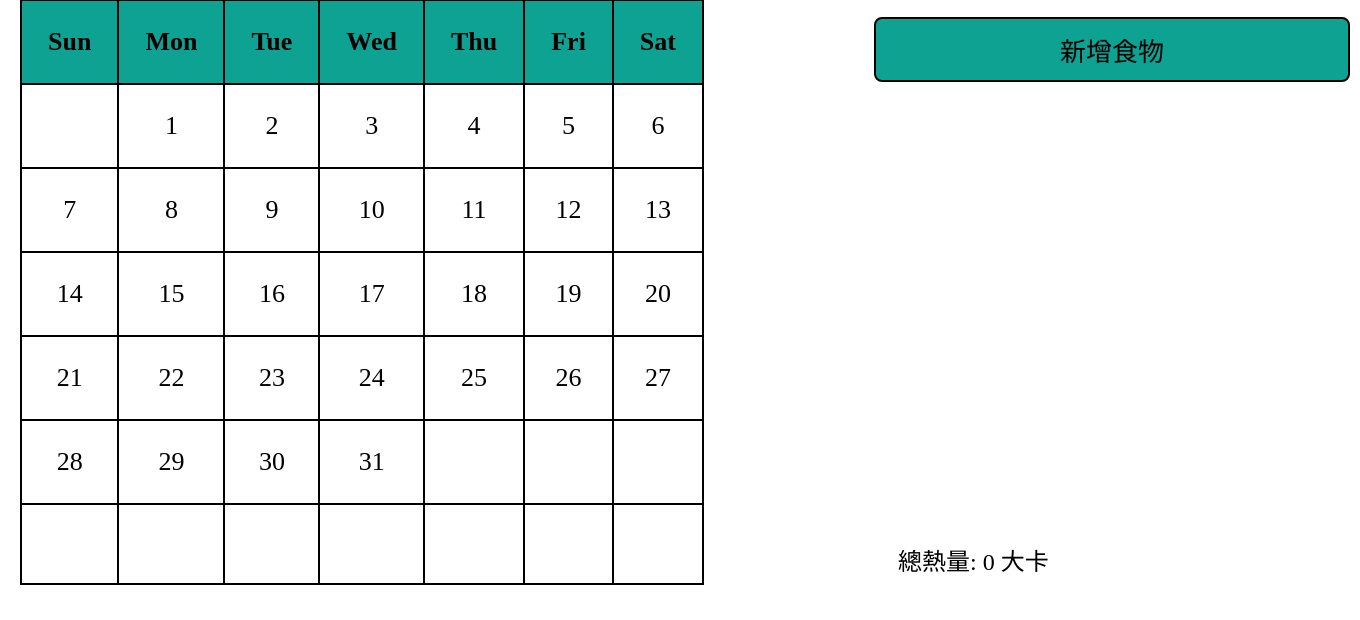
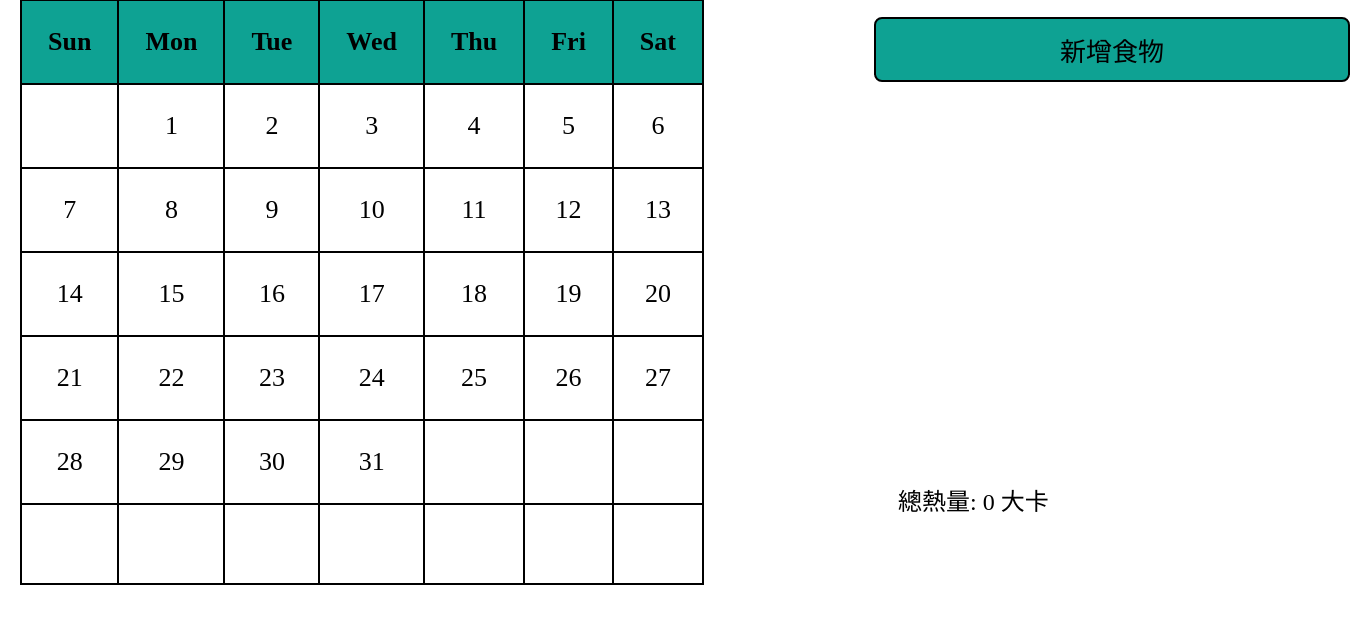
Before and after one commit to kiwiiiiiiiiO/MyHealthyLife, a PHP site: page /project/Food.html in a window 1360 px wide. Shown: the part 180-800 px from the top of the page. Run offline with PHP 8.4, Linux system fonts and the light colour scheme.

Commit message:
Add files via upload

```diff
--- a/style/Food.css
+++ b/style/Food.css
@@ -213,6 +213,6 @@ nav .containerd ul li.active a {
 }
 
 #totalCalory {
-    margin-top: 460px;
+    margin-top: 400px;
     margin-left: 150px;
 }
--- a/style/exercise.css
+++ b/style/exercise.css
@@ -213,6 +213,6 @@ nav .containerd ul li.active a {
 }
 
 #totalCalory {
-    margin-top: 460px;
+    margin-top: 400px;
     margin-left: 150px;
 }
```
